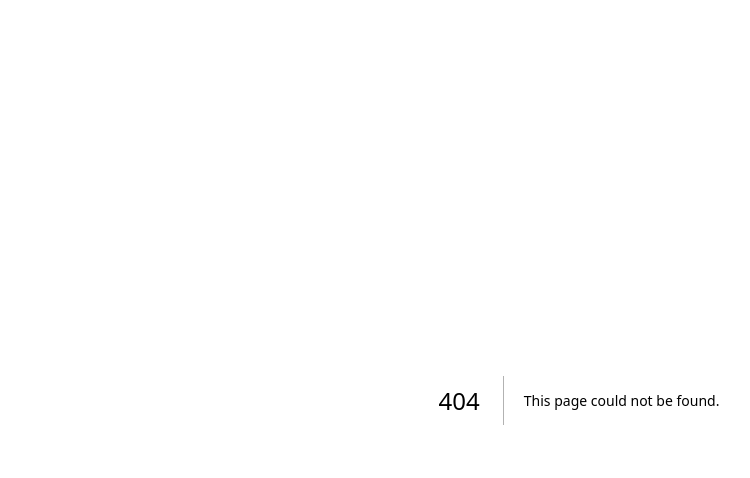
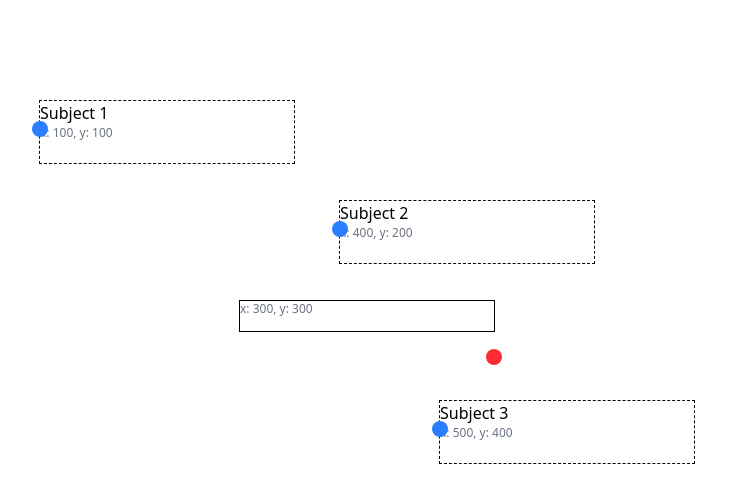
Before and after one commit to kapilpanchalext/spring-security-frontend, a Next.js app in the folder frontend-springdata-jpa-2/: page /magneticEffect in a window 1280 px wide. Before the commit this address had no page. Shown: the top 478 px of the page, without its empty margins (61-811 px from the left). Built offline with nearby package versions, Linux system fonts and the light colour scheme.

Commit message:
[magneteffect] add page.tsx

```diff
--- /dev/null
+++ b/frontend-springdata-jpa-2/src/app/magneticEffect/page.tsx
@@ -0,0 +1,147 @@
+"use client"
+import React, { useState } from 'react';
+
+const MagneticEffect = () => {
+  const magnetSize = 128;
+  const magnetRadius = 256;
+  const magnetPosition = { x: 300, y: 300 };
+  const magnetSnapOffsetY = 48;
+  const [magnetHeight, setMagnetHeight] = useState<number>(32);
+  const [snappedCount, setSnappedCount] = useState<number>(0);
+
+  const [draggables, setDraggables] = useState([
+    { id: 1, x: 100, y: 100, isDragging: false, snapOffsetY: 20 },
+    { id: 2, x: 400, y: 200, isDragging: false, snapOffsetY: 20 },
+    { id: 3, x: 500, y: 400, isDragging: false, snapOffsetY: 20 },
+  ]);
+
+  const handleMouseDown = (id: number, event: React.MouseEvent) => {
+    event.preventDefault();
+
+    setDraggables((prevDraggables) =>
+      prevDraggables.map((draggable) =>
+        draggable.id === id ? { ...draggable, isDragging: true } : draggable
+      )
+    );
+
+    const handleMouseMove = (moveEvent: MouseEvent) => {
+      setDraggables((prevDraggables) =>
+        prevDraggables.map((draggable) => {
+
+          if (!draggable.isDragging) {
+            return draggable;
+          }
+
+          const newX = moveEvent.clientX;
+          const newY = moveEvent.clientY;
+
+          // Left edge of draggable
+          const draggableLeftEdge = newX;
+
+          // Right edge of magnet (fixed)
+          const magnetRightEdge = magnetPosition.x + magnetSize + 128;
+
+          // Distance between left edge of draggable and right edge of magnet
+          const distanceToMagnet = Math.abs(draggableLeftEdge - magnetRightEdge);
+
+          // Define snap points
+          const magnetSnapY = magnetPosition.y + magnetSnapOffsetY;
+          const draggableSnapY = newY + draggable.snapOffsetY;
+
+          let snappedX = newX;
+          let snappedY = newY;
+
+          if(snappedX <= 700 && snappedX >= 500 && snappedY <= 330 && snappedY >= 320) {
+            console.log(snappedX, snappedY);
+            setSnappedCount((prev) => prev + 1);
+
+            if(magnetHeight < 32) {
+              setMagnetHeight((prevHeight) => {
+                if (snappedCount === 0) {
+                  return prevHeight * 2;
+                }
+                return prevHeight + 32;
+              });
+            }
+          }
+
+          if (distanceToMagnet < magnetRadius && Math.abs(draggableSnapY - magnetSnapY) < 10) {
+            // Snap left edge of draggable to right edge of magnet
+            snappedX = magnetRightEdge;
+            // Align draggable's snap point with the magnet's snap point
+            snappedY = magnetSnapY - draggable.snapOffsetY;
+          }
+
+          return { ...draggable, x: snappedX, y: snappedY };
+        })
+      );
+    };
+
+    const handleMouseUp = () => {
+      setDraggables((prevDraggables) =>
+        prevDraggables.map((draggable) => ({ ...draggable, isDragging: false }))
+      );
+
+      window.removeEventListener("mousemove", handleMouseMove);
+      window.removeEventListener("mouseup", handleMouseUp);
+    };
+
+    window.addEventListener("mousemove", handleMouseMove);
+    window.addEventListener("mouseup", handleMouseUp);
+  };
+
+  return (
+    <>
+      <div className="relative w-screen h-screen flex justify-center items-center">
+
+        {/* Magnet Div (Fixed) */}
+        <div
+          className={`absolute border-1 border-solid w-64`}
+          style={{
+            top: magnetPosition.y,
+            left: magnetPosition.x,
+            height: `${magnetHeight}px`
+          }}>
+          <p className="text-xs text-gray-500">x: {magnetPosition.x}, y: {magnetPosition.y}</p>
+
+          {/* Visualize snap point */}
+          <div
+            className="absolute bg-red-500 w-4 h-4 rounded-full"
+            style={{
+              top: magnetSnapOffsetY,
+              left: "100%",
+              transform: "translateX(-50%)",
+            }}
+          />
+        </div>
+
+        {/* Draggable Divs */}
+        {draggables.map((draggable) => (
+          <div
+            key={draggable.id}
+            className="absolute w-64 h-16 border-1 border-dashed cursor-grab transition-transform ease-in-out duration-300"
+            style={{
+              top: draggable.y,
+              left: draggable.x,
+            }}
+            onMouseDown={(event) => handleMouseDown(draggable.id, event)}>
+              <p>Subject {draggable.id}</p>
+              <p className="text-xs text-gray-500">x: {draggable.x}, y: {draggable.y}</p>
+
+            {/* Visualize draggable snap point */}
+            <div
+              className="absolute bg-blue-500 w-4 h-4 rounded-full"
+              style={{
+                top: draggable.snapOffsetY,
+                left: 0,
+                transform: "translateX(-50%)",
+              }}
+            ></div>
+          </div>
+        ))}
+      </div>
+    </>
+  );
+};
+
+export default MagneticEffect;
--- a/frontend-springdata-jpa-2/src/app/page.tsx
+++ b/frontend-springdata-jpa-2/src/app/page.tsx
@@ -36,12 +36,18 @@ export default function Home() {
     router.push('/courseSubjectSelector')
   };
 
+  const magneticEffectHandler = (event: React.MouseEvent) => {
+    event.preventDefault();
+    router.push('/magneticEffect')
+  };
+
   return (
     <>
       <h1 className="text-3xl font-bold underline">Spring Data JPA</h1>
       <button onClick={studentCourseListHandler} className="bg-blue-500 hover:bg-blue-700 text-white font-bold py-2 px-4 rounded">Get Student Course List</button>
       <button onClick={studentListHandler} className="bg-blue-500 hover:bg-blue-700 text-white font-bold py-2 px-4 rounded">Student List</button>
       <button onClick={courseListHandler} className="bg-blue-500 hover:bg-blue-700 text-white font-bold py-2 px-4 rounded">Course List</button>
+      <button onClick={magneticEffectHandler} className="bg-blue-500 hover:bg-blue-700 text-white font-bold py-2 px-4 rounded">Magnetic Effect</button>
 
       <div>
         {studentCourseSubjectModel.map((item, index) => (
@@ -52,4 +58,4 @@ export default function Home() {
       </div>
     </>
   );
-}
+};
```
